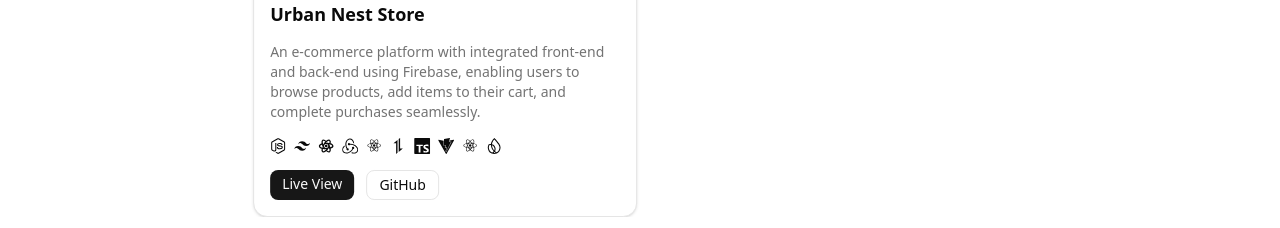
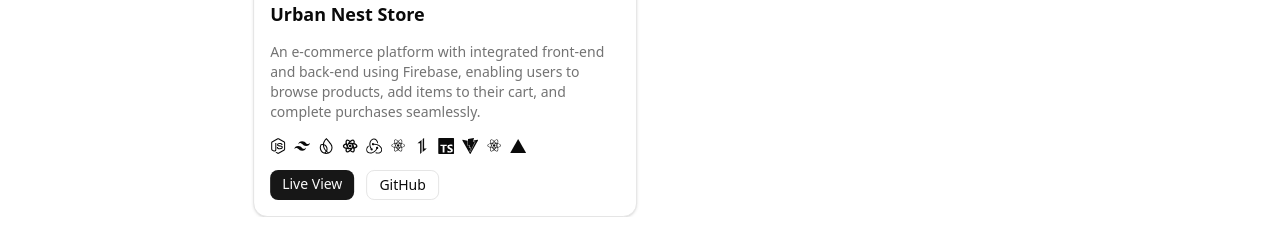
Before and after one commit to Mohamad-Gh/MyPortfolio, a React (Vite) app: page / in a window 1280 px wide. Shown: the part 1580-1808 px from the top of the page. Built offline with nearby package versions, Linux system fonts and the light colour scheme.

Commit message:
add versel icon to more projects

```diff
--- a/src/data/ProjectsData.ts
+++ b/src/data/ProjectsData.ts
@@ -91,18 +91,17 @@ const projects: ProjectType[] = [
     title: "FullStack Car Rental App",
     description: "work in progress ...",
     technologiesWithIcons: [
-      { name: "Tailwind CSS", icon: SiTailwindcss },
       { name: "Vite", icon: SiVite },
-      { name: "React Icons", icon: BiLogoReact },
+      { name: "TypeScript", icon: SiTypescript },
+      { name: "GraphQL", icon: SiGraphql },
+      { name: "MongoDB", icon: SiMongodb },
+      { name: "Express", icon: SiExpress },
       { name: "Firebase", icon: SiFirebase },
-      { name: "GraphQL", icon: SiGraphql },
       // { name: "Apollo Server", icon: SiGraphql },
       // { name: "Apollo Client", icon: SiGraphql },
-      { name: "MongoDB", icon: SiMongodb },
       { name: "bcryptjs", icon: RiKey2Fill },
       { name: "cookie-parser", icon: FaCookieBite },
       // { name: "dotenv" }, // No matching icon
-      { name: "Express", icon: SiExpress },
       // { name: "graphql-middleware", icon: SiGraphql },
       { name: "graphql-shield", icon: SiGraphql },
       // { name: "graphql-tag", icon: SiGraphql },
@@ -110,8 +109,11 @@ const projects: ProjectType[] = [
       { name: "Mongoose", icon: SiMongoose },
       // { name: "lucide-react" }, // No matching icon
       // { name: "react-hook-form", icon: BiLogoReact },
+      { name: "Tailwind CSS", icon: SiTailwindcss },
+      { name: "React Icons", icon: BiLogoReact },
       { name: "React Router", icon: BiLogoReact },
       { name: "Zod", icon: SiZod },
+      { name: "Vercel", icon: SiVercel },
     ],
     thumbnail: EasyDrive_FrontPage,
     gallery: [EasyDrive_FrontPage],
@@ -125,11 +127,14 @@ const projects: ProjectType[] = [
     description:
       "A collaborative platform for managing team projects, allowing users to view online clients, create and assign projects, delete projects with appropriate permissions, update user profiles, and add comments to track project progress.",
     technologiesWithIcons: [
-      { name: "Tailwind CSS", icon: SiTailwindcss },
+      { name: "TypeScript", icon: SiTypescript },
+
       { name: "Vite", icon: SiVite },
+      { name: "Firebase", icon: SiFirebase },
       { name: "Redux", icon: SiRedux },
       { name: "React Icons", icon: BiLogoReact },
-      { name: "Firebase", icon: SiFirebase },
+      { name: "Tailwind CSS", icon: SiTailwindcss },
+      { name: "Vercel", icon: SiVercel },
     ],
     thumbnail: TeamManager_FrontPage,
     gallery: [
@@ -150,6 +155,7 @@ const projects: ProjectType[] = [
     technologiesWithIcons: [
       { name: "Node.js", icon: FaNodeJs },
       { name: "Tailwind CSS", icon: SiTailwindcss },
+      { name: "Firebase", icon: SiFirebase },
       { name: "React Toastify", icon: TbBrandReact },
       { name: "Redux", icon: SiRedux },
       { name: "React Router", icon: BiLogoReact },
@@ -158,7 +164,8 @@ const projects: ProjectType[] = [
       { name: "TypeScript", icon: SiTypescript },
       { name: "Vite", icon: SiVite },
       { name: "React Icons", icon: BiLogoReact },
-      { name: "Firebase", icon: SiFirebase },
+      { name: "Vercel", icon: SiVercel },
+
       // { name: "DaisyUI", icon: BiLogoTailwindCss },
     ],
     thumbnail: UrbanNest_FrontPage,
```
